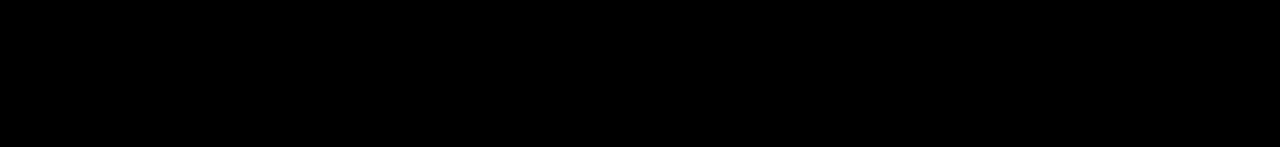
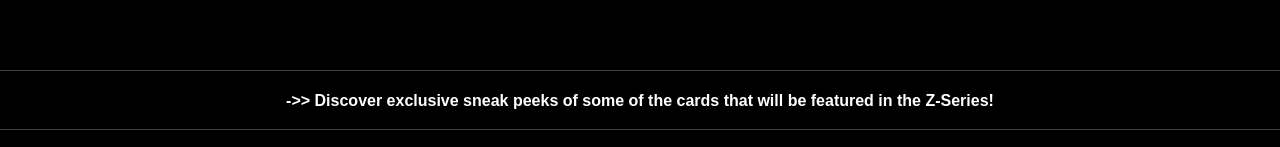
Before and after one commit to nicolozibra1/vite-yu-gi-oh, a Vue app: page / in a window 1280 px wide. Shown: the part 692-839 px from the top of the page. Built offline with nearby package versions, Linux system fonts and the light colour scheme; no server answers; a web font is replaced by a local one.

Commit message:
fix-margin-hero & add-message

```diff
--- a/src/components/HeroComponent.vue
+++ b/src/components/HeroComponent.vue
@@ -18,7 +18,7 @@
 
 <style lang="scss" scoped>
     .hero{
-        margin-bottom: 150px;;
+        margin-bottom: 70px;
     }
     .box-image{
         min-width: 1200px;
--- a/src/components/MainComponent.vue
+++ b/src/components/MainComponent.vue
@@ -1,6 +1,11 @@
 <template>
     <main>
         <HeroComponent />
+        <hr>
+        <div class="message container text-center">
+            <span class="text-white fw-semibold"> ->> Discover exclusive sneak peeks of some of the cards that will be featured in the Z-Series!</span>
+        </div>
+        <hr>
         <div class="container">
             <div class="row">
                 <CardComponent v-for="(card, index) in store.cardList" :card="card" :key="card.id" :id="card.id" />
@@ -29,5 +34,8 @@
 </script>
 
 <style lang="scss" scoped>
-
+    hr{
+        height: 3px;
+        color: white;
+    }
 </style>
```
